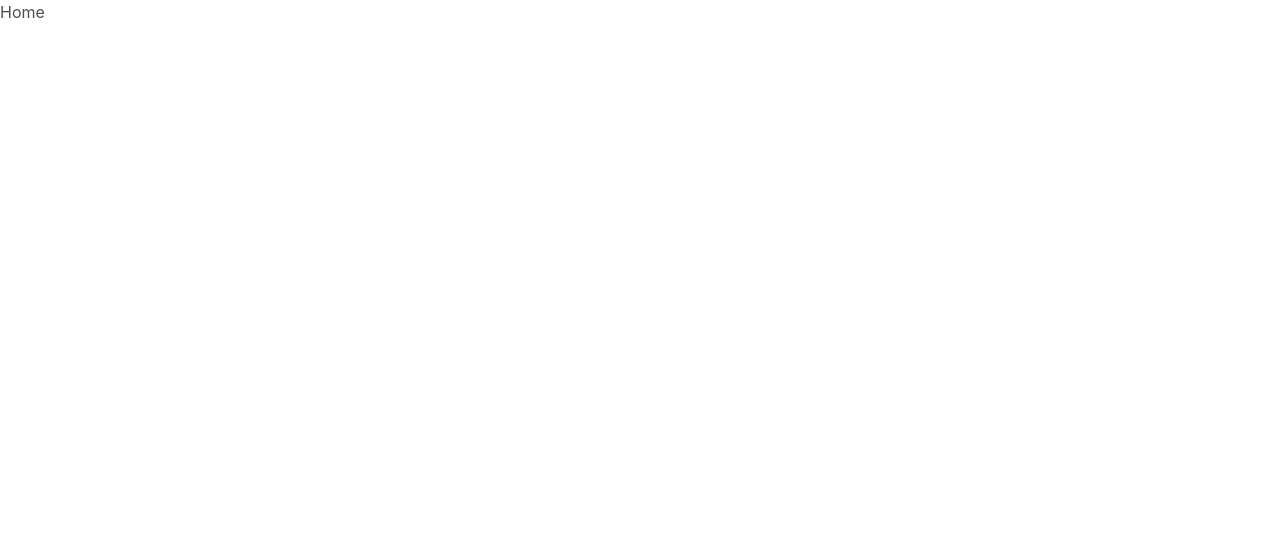
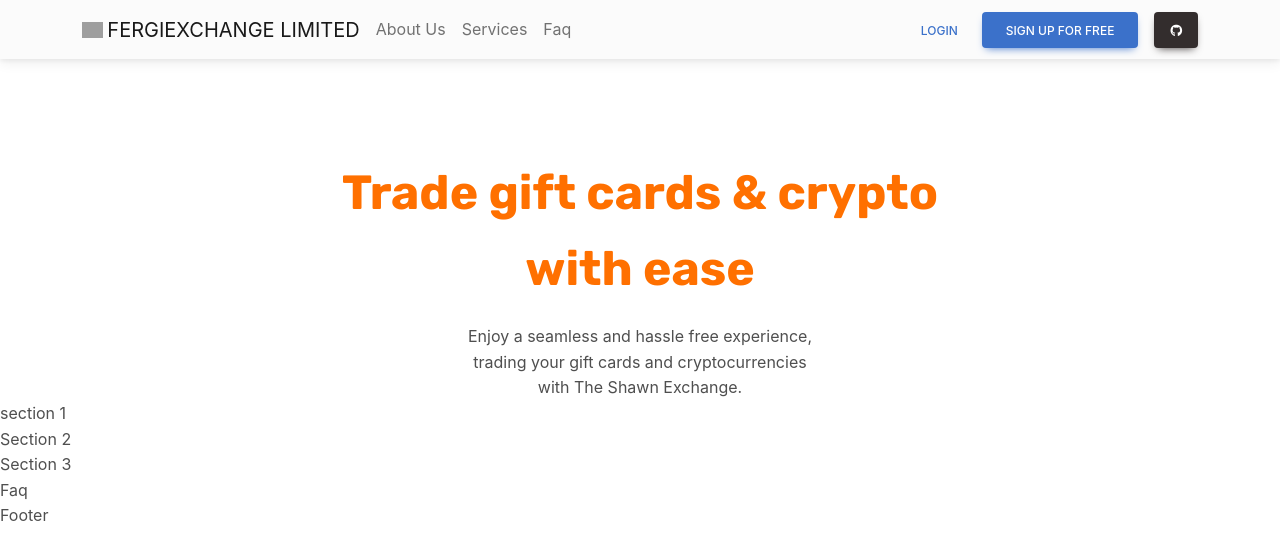
Before and after one commit to aridguy/fergieXchange, a React (Create React App) app: page / in a window 1280 px wide. Shown: the top 560 px of the page. Built offline with nearby package versions, Linux system fonts and the light colour scheme; grey boxes are pictures that could not be loaded.

Commit message:
modified the home page

```diff
--- a/src/App.js
+++ b/src/App.js
@@ -1,13 +1,24 @@
 // import logo from './logo.svg';
 import './App.css';
 import Home from './Routes/Home/Home';
+import Navbar from './Components/Navbar/Navbar'
+import Section1 from './Sections/Section1/Section1';
+import Section2 from './Sections/Section2/Section2';
+import Section3 from './Sections/Section3/Section3';
+import Faq from './Sections/Faq/Faq';
+import Footer from './Components/Footer/Footer'
 
 
 function App() {
   return (
     <div>
-
-     <Home />
+      <Navbar />
+      <Home />
+      <Section1 />
+      <Section2 />
+      <Section3 />
+      <Faq />
+      <Footer />
     </div>
   );
 }
--- a/src/Components/Navbar/Navbar.js
+++ b/src/Components/Navbar/Navbar.js
@@ -1,9 +1,67 @@
 import React from "react";
 
-const Navbar = () =>{
-    return(
+const Navbar = () => {
+    return (
         <div>
-       Navbar
+
+            <nav className="navbar navbar-expand-lg navbar-light bg-light">
+
+                <div className="container">
+
+                    <a className="navbar-brand me-2" href="/">
+                        <img
+                            src="https://pps.whatsapp.net/v/t61.24694-24/268498010_3136025683288017_8236285941597212071_n.jpg?ccb=11-4&oh=01_AdTz7yiIzuhkVACBYtPY3mNykTg6B0O5TbaOcMTM5QWt3Q&oe=643FA9ED"
+                            height="16"
+                            alt="MDB Logo"
+                        /> FERGIEXCHANGE LIMITED
+
+                    </a>
+
+                    <button
+                        className="navbar-toggler"
+                        type="button"
+                        data-mdb-toggle="collapse"
+                        data-mdb-target="#navbarButtonsExample"
+                        aria-controls="navbarButtonsExample"
+                        aria-expanded="false"
+                        aria-label="Toggle navigation"
+                    >
+                        <i className="fas fa-bars"></i>
+                    </button>
+
+
+                    <div className="collapse navbar-collapse" id="navbarButtonsExample">
+
+                        <ul className="navbar-nav me-auto mb-2 mb-lg-0">
+                            <li className="nav-item">
+                                <a className="nav-link" href="/">About Us</a>
+                            </li>
+                            <li className="nav-item">
+                                <a className="nav-link" href="/">Services</a>
+                            </li>
+                            <li className="nav-item">
+                                <a className="nav-link" href="/">Faq</a>
+                            </li>
+                        </ul>
+
+
+                        <div className="d-flex align-items-center">
+                            <button type="button" className="btn btn-link px-3 me-2">
+                                Login
+                            </button>
+                            <button type="button" className="btn btn-primary me-3">
+                                Sign up for free
+                            </button>
+                            <a
+                                className="btn btn-dark px-3"
+                                href="/" role="button"><i className="fab fa-github"></i></a>
+                        </div>
+                    </div>
+
+                </div>
+
+            </nav>
+
         </div>
     )
 }
--- a/src/Routes/Home/Home.css
+++ b/src/Routes/Home/Home.css
@@ -0,0 +1,9 @@
+@import url('https://fonts.googleapis.com/css2?family=Rubik:wght@700&family=Urbanist:wght@700;900&display=swap');
+
+.heading1 {
+    font-size: 3em;
+    color: #FF7000;
+    font-weight: 800;
+    font-family: 'Rubik', sans-serif, Urbanist;
+
+}
--- a/src/Routes/Home/Home.js
+++ b/src/Routes/Home/Home.js
@@ -1,9 +1,32 @@
 import React from "react";
+import './Home.css'
 
 const Home = () => {
     return (
         <div>
-            Home
+            <div className="container">
+                <div className="row mt-5">
+                    <div className="col-md-2"></div>
+                    <div className="col-md-8 mt-5">
+                        <div className="contentsHeader text-center">
+                            <p className="heading1">
+                                Trade <span>gift cards & crypto</span> <br /> with ease
+                            </p>
+                            <div className="row">
+                                <div className="col-md-3"></div>
+                                <div className="col-md-6">
+                                    <span>
+                                        Enjoy a seamless and hassle free experience, trading your gift cards and cryptocurrencies with
+                                        The Shawn Exchange.
+                                    </span>
+                                </div>
+                                <div className="col-md-3"></div>
+                            </div>
+                        </div>
+                    </div>
+                    <div className="col-md-2"></div>
+                </div>
+            </div>
         </div>
     )
 }
```
